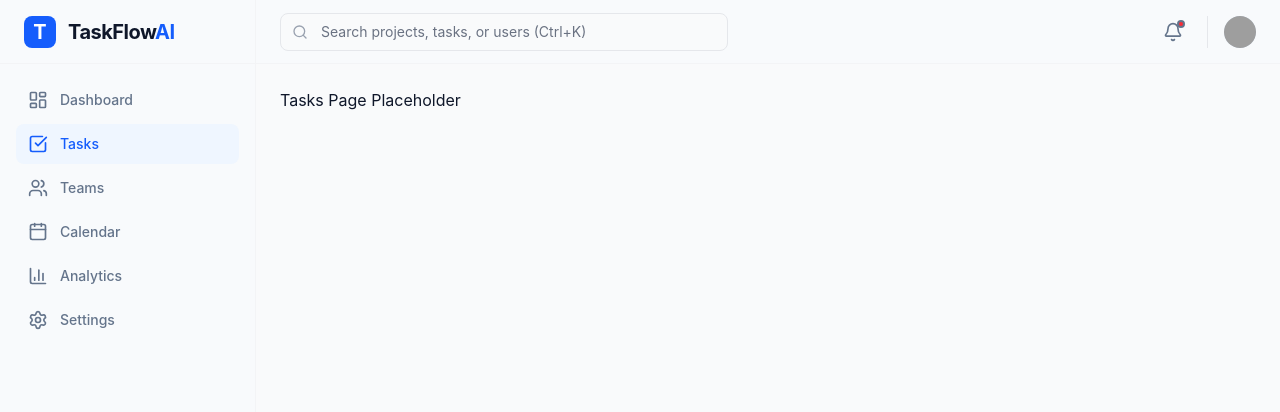
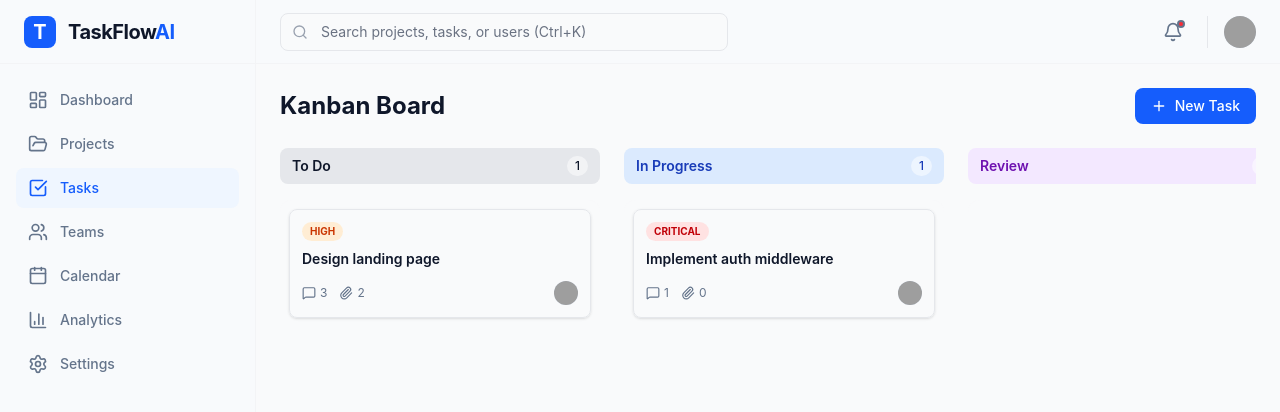
Before and after one commit to Vikashh08/Project-Management-SaaS, a React app in the folder frontend/: page /tasks in a window 1280 px wide. Shown: the top 412 px of the page. Built offline with nearby package versions, Linux system fonts and the light colour scheme; grey boxes are pictures that could not be loaded; the HTML template or start-up script is replaced by a standard one.

Commit message:
Build responsive Kanban Board and Projects List UI components

```diff
--- a/frontend/src/App.jsx
+++ b/frontend/src/App.jsx
@@ -2,6 +2,8 @@ import React from 'react';
 import { BrowserRouter, Routes, Route } from 'react-router';
 import DashboardLayout from './layouts/DashboardLayout';
 import Dashboard from './pages/Dashboard';
+import Projects from './pages/Projects';
+import Tasks from './pages/Tasks';
 
 function App() {
   return (
@@ -10,8 +12,8 @@ function App() {
         <Route path="/" element={<DashboardLayout />}>
           <Route index element={<Dashboard />} />
           {/* Add more routes here later */}
-          <Route path="tasks" element={<div className="p-6">Tasks Page Placeholder</div>} />
-          <Route path="teams" element={<div className="p-6">Teams Page Placeholder</div>} />
+          <Route path="projects" element={<Projects />} />
+          <Route path="tasks" element={<Tasks />} />
           <Route path="calendar" element={<div className="p-6">Calendar Page Placeholder</div>} />
           <Route path="analytics" element={<div className="p-6">Analytics Page Placeholder</div>} />
           <Route path="settings" element={<div className="p-6">Settings Page Placeholder</div>} />
--- a/frontend/src/components/Sidebar.jsx
+++ b/frontend/src/components/Sidebar.jsx
@@ -1,10 +1,11 @@
 import React from 'react';
 import { NavLink } from 'react-router';
-import { LayoutDashboard, CheckSquare, Users, Calendar, BarChart3, Settings } from 'lucide-react';
+import { LayoutDashboard, FolderOpen, CheckSquare, Users, Calendar, BarChart3, Settings } from 'lucide-react';
 import clsx from 'clsx';
 
 const navItems = [
   { icon: LayoutDashboard, label: 'Dashboard', to: '/' },
+  { icon: FolderOpen, label: 'Projects', to: '/projects' },
   { icon: CheckSquare, label: 'Tasks', to: '/tasks' },
   { icon: Users, label: 'Teams', to: '/teams' },
   { icon: Calendar, label: 'Calendar', to: '/calendar' },
--- /dev/null
+++ b/frontend/src/pages/Projects.jsx
@@ -0,0 +1,91 @@
+import React from 'react';
+import { Plus, Folder, MoreVertical, Clock } from 'lucide-react';
+
+const mockProjects = [
+  { id: '1', name: 'Website Redesign', description: 'Overhaul of the main corporate website', status: 'ACTIVE', progress: 65, members: 4 },
+  { id: '2', name: 'Mobile App V2', description: 'Adding new features to iOS and Android apps', status: 'ON_HOLD', progress: 30, members: 6 },
+  { id: '3', name: 'Marketing Campaign', description: 'Q3 social media and email marketing', status: 'COMPLETED', progress: 100, members: 3 },
+];
+
+const StatusBadge = ({ status }) => {
+  const styles = {
+    ACTIVE: 'bg-green-100 text-green-700 dark:bg-green-900/30 dark:text-green-400',
+    ON_HOLD: 'bg-yellow-100 text-yellow-700 dark:bg-yellow-900/30 dark:text-yellow-400',
+    COMPLETED: 'bg-blue-100 text-blue-700 dark:bg-blue-900/30 dark:text-blue-400',
+  };
+  return (
+    <span className={`text-[10px] font-bold px-2 py-0.5 rounded-full ${styles[status]}`}>
+      {status.replace('_', ' ')}
+    </span>
+  );
+};
+
+const ProjectCard = ({ project }) => {
+  return (
+    <div className="bg-surface-color p-5 rounded-xl shadow-sm border border-gray-100 dark:border-gray-800 hover:shadow-md transition-shadow cursor-pointer">
+      <div className="flex justify-between items-start mb-4">
+        <div className="w-10 h-10 rounded-lg bg-blue-50 dark:bg-blue-900/30 flex items-center justify-center text-blue-600">
+          <Folder className="w-5 h-5" />
+        </div>
+        <button className="text-gray-400 hover:text-gray-600">
+          <MoreVertical className="w-5 h-5" />
+        </button>
+      </div>
+
+      <h3 className="text-lg font-bold text-text-color mb-1">{project.name}</h3>
+      <p className="text-sm text-text-muted mb-4 line-clamp-2">{project.description}</p>
+
+      <div className="mb-4">
+        <div className="flex justify-between text-xs mb-1">
+          <span className="font-medium">Progress</span>
+          <span className="text-text-muted">{project.progress}%</span>
+        </div>
+        <div className="w-full bg-gray-200 dark:bg-gray-700 rounded-full h-1.5">
+          <div
+            className="bg-blue-600 h-1.5 rounded-full"
+            style={{ width: `${project.progress}%` }}
+          ></div>
+        </div>
+      </div>
+
+      <div className="flex items-center justify-between mt-auto pt-4 border-t border-gray-100 dark:border-gray-800">
+        <StatusBadge status={project.status} />
+        <div className="flex -space-x-2">
+          {[...Array(Math.min(project.members, 3))].map((_, i) => (
+            <img key={i} className="w-6 h-6 rounded-full border-2 border-surface-color" src={`https://i.pravatar.cc/150?img=${i + 10}`} alt="Member" />
+          ))}
+          {project.members > 3 && (
+            <div className="w-6 h-6 rounded-full border-2 border-surface-color bg-gray-100 dark:bg-gray-800 flex items-center justify-center text-[10px] font-medium text-text-muted">
+              +{project.members - 3}
+            </div>
+          )}
+        </div>
+      </div>
+    </div>
+  );
+};
+
+const Projects = () => {
+  return (
+    <div className="p-6 h-full overflow-y-auto">
+      <div className="flex justify-between items-center mb-6">
+        <div>
+          <h1 className="text-2xl font-bold text-text-color">Projects</h1>
+          <p className="text-text-muted text-sm mt-1">Manage and track your team's projects</p>
+        </div>
+        <button className="bg-blue-600 hover:bg-blue-700 text-white px-4 py-2 rounded-lg text-sm font-medium flex items-center transition-colors">
+          <Plus className="w-4 h-4 mr-2" />
+          New Project
+        </button>
+      </div>
+
+      <div className="grid grid-cols-1 md:grid-cols-2 lg:grid-cols-3 xl:grid-cols-4 gap-6">
+        {mockProjects.map(project => (
+          <ProjectCard key={project.id} project={project} />
+        ))}
+      </div>
+    </div>
+  );
+};
+
+export default Projects;
--- /dev/null
+++ b/frontend/src/pages/Tasks.jsx
@@ -0,0 +1,94 @@
+import React, { useState } from 'react';
+import { Plus, MoreHorizontal, Clock, MessageSquare, Paperclip } from 'lucide-react';
+
+const columns = [
+  { id: 'TODO', title: 'To Do', color: 'bg-gray-200 dark:bg-gray-700' },
+  { id: 'IN_PROGRESS', title: 'In Progress', color: 'bg-blue-100 dark:bg-blue-900/40 text-blue-800 dark:text-blue-300' },
+  { id: 'REVIEW', title: 'Review', color: 'bg-purple-100 dark:bg-purple-900/40 text-purple-800 dark:text-purple-300' },
+  { id: 'DONE', title: 'Done', color: 'bg-green-100 dark:bg-green-900/40 text-green-800 dark:text-green-300' },
+];
+
+const mockTasks = [
+  { id: '1', title: 'Design landing page', status: 'TODO', priority: 'HIGH', comments: 3, attachments: 2 },
+  { id: '2', title: 'Implement auth middleware', status: 'IN_PROGRESS', priority: 'CRITICAL', comments: 1, attachments: 0 },
+  { id: '3', title: 'Create Prisma schema', status: 'DONE', priority: 'HIGH', comments: 5, attachments: 1 },
+];
+
+const PriorityBadge = ({ priority }) => {
+  const colors = {
+    LOW: 'bg-green-100 text-green-700 dark:bg-green-900/30 dark:text-green-400',
+    MEDIUM: 'bg-yellow-100 text-yellow-700 dark:bg-yellow-900/30 dark:text-yellow-400',
+    HIGH: 'bg-orange-100 text-orange-700 dark:bg-orange-900/30 dark:text-orange-400',
+    CRITICAL: 'bg-red-100 text-red-700 dark:bg-red-900/30 dark:text-red-400',
+  };
+  return (
+    <span className={`text-[10px] font-bold px-2 py-0.5 rounded-full ${colors[priority]}`}>
+      {priority}
+    </span>
+  );
+};
+
+const TaskCard = ({ task }) => {
+  return (
+    <div className="bg-surface-color p-3 rounded-lg shadow-sm border border-gray-200 dark:border-gray-700 mb-3 cursor-pointer hover:shadow-md transition-shadow group">
+      <div className="flex justify-between items-start mb-2">
+        <PriorityBadge priority={task.priority} />
+        <button className="text-gray-400 hover:text-gray-600 opacity-0 group-hover:opacity-100 transition-opacity">
+          <MoreHorizontal className="w-4 h-4" />
+        </button>
+      </div>
+      <h4 className="text-sm font-semibold mb-3 text-text-color">{task.title}</h4>
+      <div className="flex items-center justify-between text-text-muted text-xs">
+        <div className="flex items-center space-x-3">
+          <div className="flex items-center space-x-1">
+            <MessageSquare className="w-3.5 h-3.5" />
+            <span>{task.comments}</span>
+          </div>
+          <div className="flex items-center space-x-1">
+            <Paperclip className="w-3.5 h-3.5" />
+            <span>{task.attachments}</span>
+          </div>
+        </div>
+        <div className="w-6 h-6 rounded-full bg-blue-100 flex items-center justify-center text-blue-600 font-bold overflow-hidden">
+          <img src="https://i.pravatar.cc/150?img=33" alt="Assignee" />
+        </div>
+      </div>
+    </div>
+  );
+};
+
+const Tasks = () => {
+  return (
+    <div className="p-6 h-full flex flex-col">
+      <div className="flex justify-between items-center mb-6">
+        <h1 className="text-2xl font-bold text-text-color">Kanban Board</h1>
+        <button className="bg-blue-600 hover:bg-blue-700 text-white px-4 py-2 rounded-lg text-sm font-medium flex items-center transition-colors">
+          <Plus className="w-4 h-4 mr-2" />
+          New Task
+        </button>
+      </div>
+
+      <div className="flex-1 overflow-x-auto flex space-x-6 pb-4">
+        {columns.map((col) => (
+          <div key={col.id} className="flex-shrink-0 w-80 flex flex-col">
+            <div className={`flex items-center justify-between px-3 py-2 rounded-lg mb-4 ${col.color}`}>
+              <h3 className="font-semibold text-sm">{col.title}</h3>
+              <span className="bg-white/50 dark:bg-black/20 text-xs px-2 py-0.5 rounded-full font-medium">
+                {mockTasks.filter(t => t.status === col.id).length}
+              </span>
+            </div>
+            <div className="flex-1 overflow-y-auto min-h-[200px] bg-gray-50/50 dark:bg-gray-800/20 rounded-xl p-2 border border-dashed border-transparent hover:border-gray-300 dark:hover:border-gray-700 transition-colors">
+              {mockTasks
+                .filter((task) => task.status === col.id)
+                .map((task) => (
+                  <TaskCard key={task.id} task={task} />
+                ))}
+            </div>
+          </div>
+        ))}
+      </div>
+    </div>
+  );
+};
+
+export default Tasks;
```
